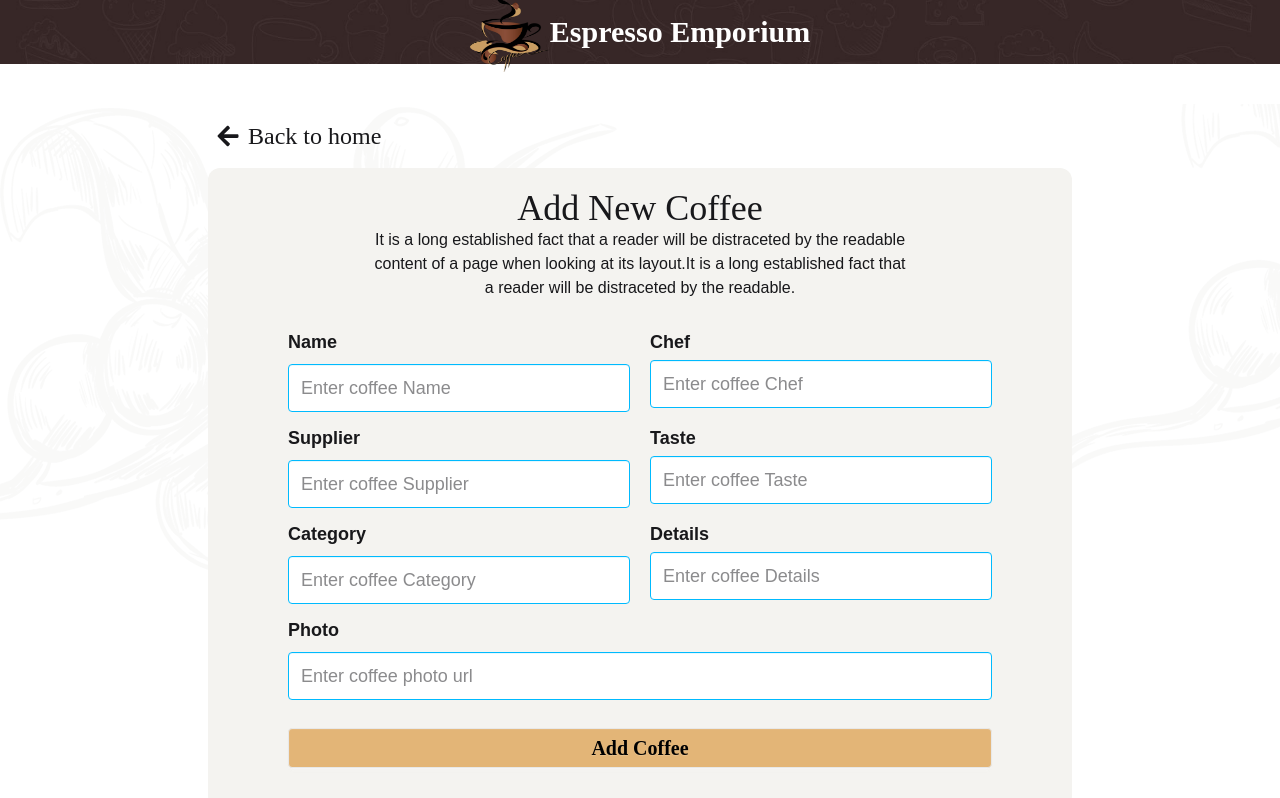
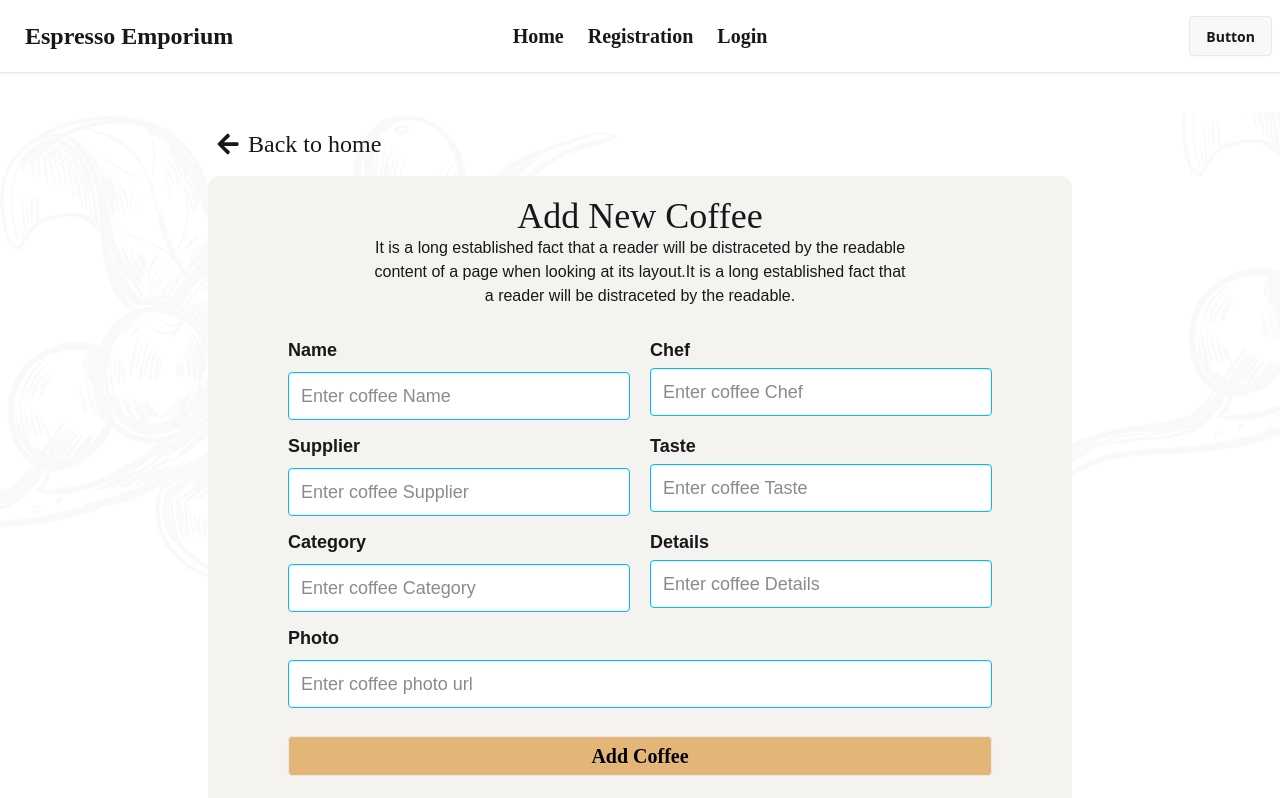
Before and after one commit to MdAsraful56/Coffee-store-client, a React (Vite) app: page /addcoffee in a window 1280 px wide. Shown: the top 798 px of the page. Built offline with nearby package versions, Linux system fonts and the light colour scheme.

Commit message:
navbarMain page design

```diff
--- a/src/App.jsx
+++ b/src/App.jsx
@@ -6,6 +6,8 @@
 import UpdateCoffee from './components/UpdateCoffee'
 import Error from './components/Error'
 import Details from './components/Details'
+import Registration from './components/Registration'
+import Login from './components/Login'
 // import Fuck from './components/Fuck'
 
 function App() {
@@ -25,6 +27,8 @@
         <Route path='addcoffee' element={ <AddCoffees/> } />
         <Route path='updatecoffee/:id' element={ <UpdateCoffee/> } loader={async({params}) => {return fetch(`http://localhost:5000/updatecoffee/${params.id}`)}} />
         <Route path='details/:id' element={ <Details/> } loader={ async({params}) => {return fetch(`http://localhost:5000/details/${params.id}`)}} />
+        <Route path='registration' element={ <Registration/> } />
+        <Route path='login' element={ <Login/> } />
       </Route>
     )
   )
--- a/src/components/Main.jsx
+++ b/src/components/Main.jsx
@@ -1,12 +1,14 @@
 import React from 'react';
 import { Outlet } from 'react-router';
 import Footer from './Footer';
-import Navbar from './Navbar';
+// import Navbar from './Navbar';
+import NavbarMain from './NavbarMain';
 
 const Main = () => {
     return (
         <div>
-            <Navbar/>
+            <NavbarMain/>
+            {/* <Navbar/> */}
             <Outlet/>
             <Footer/>
         </div>
--- a/src/components/NavbarMain.jsx
+++ b/src/components/NavbarMain.jsx
@@ -1,36 +1,41 @@
 import React from 'react';
+import { NavLink } from 'react-router';
 
 const NavbarMain = () => {
+
+    const nav = <>
+            <NavLink to='/' ><li><a className='text-xl font-semibold rancho-font'>Home</a></li></NavLink>
+            <NavLink to='/registration' ><li><a className='text-xl font-semibold rancho-font'>Registration</a></li></NavLink>
+            <NavLink to='/login' ><li><a className='text-xl font-semibold rancho-font'>Login</a></li></NavLink>
+    </>
+
     return (
         <div>
             <div className="navbar bg-base-100 shadow-sm">
                 <div className="navbar-start">
                     <div className="dropdown">
-                    <div tabIndex={0} role="button" className="btn btn-ghost btn-circle">
-                        <svg xmlns="http://www.w3.org/2000/svg" className="h-5 w-5" fill="none" viewBox="0 0 24 24" stroke="currentColor"> <path strokeLinecap="round" strokeLinejoin="round" strokeWidth="2" d="M4 6h16M4 12h16M4 18h7" /> </svg>
+                    <div tabIndex={0} role="button" className="btn btn-ghost lg:hidden">
+                        <svg xmlns="http://www.w3.org/2000/svg" className="h-5 w-5" fill="none" viewBox="0 0 24 24" stroke="currentColor"> <path strokeLinecap="round" strokeLinejoin="round" strokeWidth="2" d="M4 6h16M4 12h8m-8 6h16" /> </svg>
                     </div>
                     <ul
                         tabIndex={0}
                         className="menu menu-sm dropdown-content bg-base-100 rounded-box z-1 mt-3 w-52 p-2 shadow">
-                        <li><a>Homepage</a></li>
-                        <li><a>Portfolio</a></li>
-                        <li><a>About</a></li>
+                        {
+                            nav
+                        }
                     </ul>
                     </div>
+                    <a className="btn btn-ghost text-2xl font-semibold rancho-font">Espresso Emporium</a>
                 </div>
-                <div className="navbar-center">
-                    <a className="btn btn-ghost text-xl">Espresso Emporium</a>
+                <div className="navbar-center hidden lg:flex">
+                    <ul className="menu menu-horizontal px-1">
+                    {
+                        nav
+                    }
+                    </ul>
                 </div>
                 <div className="navbar-end">
-                    <button className="btn btn-ghost btn-circle">
-                    <svg xmlns="http://www.w3.org/2000/svg" className="h-5 w-5" fill="none" viewBox="0 0 24 24" stroke="currentColor"> <path strokeLinecap="round" strokeLinejoin="round" strokeWidth="2" d="M21 21l-6-6m2-5a7 7 0 11-14 0 7 7 0 0114 0z" /> </svg>
-                    </button>
-                    <button className="btn btn-ghost btn-circle">
-                    <div className="indicator">
-                        <svg xmlns="http://www.w3.org/2000/svg" className="h-5 w-5" fill="none" viewBox="0 0 24 24" stroke="currentColor"> <path strokeLinecap="round" strokeLinejoin="round" strokeWidth="2" d="M15 17h5l-1.405-1.405A2.032 2.032 0 0118 14.158V11a6.002 6.002 0 00-4-5.659V5a2 2 0 10-4 0v.341C7.67 6.165 6 8.388 6 11v3.159c0 .538-.214 1.055-.595 1.436L4 17h5m6 0v1a3 3 0 11-6 0v-1m6 0H9" /> </svg>
-                        <span className="badge badge-xs badge-primary indicator-item"></span>
-                    </div>
-                    </button>
+                    <a className="btn">Button</a>
                 </div>
             </div>
         </div>
--- a/src/layout/HomeLayout.jsx
+++ b/src/layout/HomeLayout.jsx
@@ -12,6 +12,7 @@
 import img08 from '../assets/cups/Rectangle 9.png';
 import CoffeeCard from '../components/CoffeeCard';
 import Feature from '../components/Feature';
+import Navbar from '../components/Navbar';
 
 
 const HomeLayout = () => {
@@ -33,6 +34,7 @@
 
     return (
         <div className='mb-10'>
+            <Navbar/>
             {/* header section  */}
             <div className="relative w-full">
                 <img src={headerIcon} alt="" className="w-full md:h-[550px] h-80 object-fill" />
```
